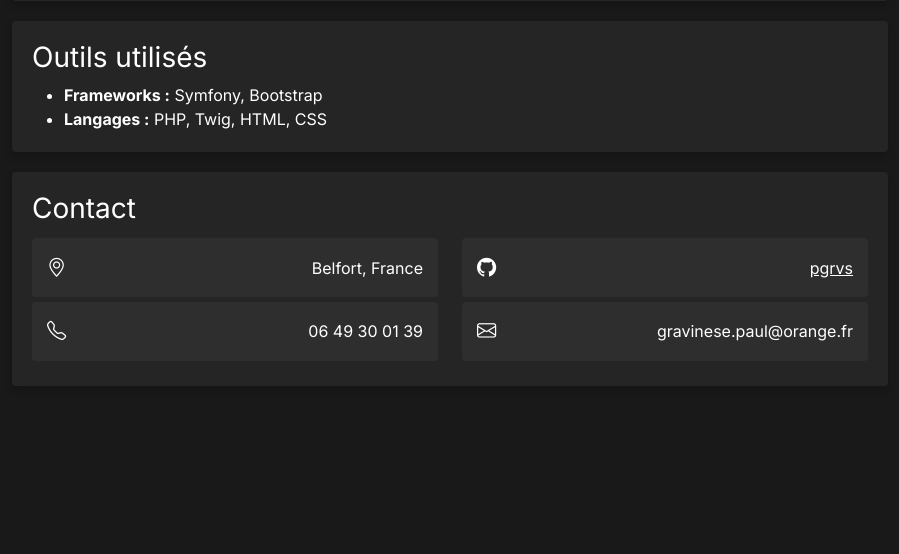
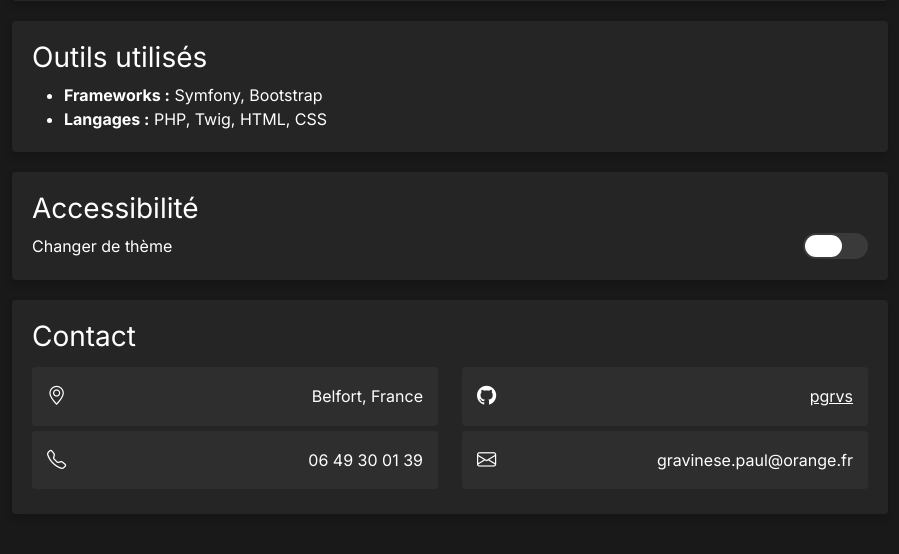
Before and after one commit to pgrvs/portfolio, a PHP site: page /src/projets/projet-blog.html in a window 1280 px wide. Shown: the part 924-1478 px from the top of the page, without its empty margins (190-1089 px from the left). Before the commit the page ends 1285 px from the top, so only its background shows below. Run offline with PHP 8.4, Linux system fonts and the light colour scheme.

Commit message:
Ajout d'un thème clair

```diff
--- a/index.html
+++ b/index.html
@@ -5,6 +5,7 @@
     <meta name="viewport" content="width=device-width, initial-scale=1.0">
     <title>Portfolio - Paul Gravinese</title>
     <link rel="preconnect" href="https://fonts.googleapis.com">
+    <script src="src/scripts/init-theme.js"></script>
     <link href="https://fonts.googleapis.com/css2?family=Inter:wght@300;400;700&display=swap" rel="stylesheet">
     <link href="https://cdn.jsdelivr.net/npm/bootstrap@5.3.0/dist/css/bootstrap.min.css" rel="stylesheet">
     <link rel="stylesheet" href="https://cdn.jsdelivr.net/npm/bootstrap-icons/font/bootstrap-icons.css">
@@ -142,10 +143,12 @@
         </div>
     </div>
 
+    <div id="theme-switcher-container"></div>
     <div id="footer-container"></div>
 
 </div>
 <script src="src/scripts/footer.js"></script>
 <script src="src/scripts/competences-script.js"></script>
+<script src="src/scripts/theme-switcher.js"></script>
 </body>
 </html>
--- a/projets.html
+++ b/projets.html
@@ -4,6 +4,7 @@
     <meta charset="UTF-8">
     <meta name="viewport" content="width=device-width, initial-scale=1.0">
     <link rel="preconnect" href="https://fonts.googleapis.com">
+    <script src="src/scripts/init-theme.js"></script>
     <link href="https://fonts.googleapis.com/css2?family=Inter:wght@300;400;700&display=swap" rel="stylesheet">
     <link href="https://cdn.jsdelivr.net/npm/bootstrap@5.3.0/dist/css/bootstrap.min.css" rel="stylesheet">
     <link rel="stylesheet" href="https://cdn.jsdelivr.net/npm/bootstrap-icons/font/bootstrap-icons.css">
@@ -112,10 +113,12 @@
         </div>
     </div>
 
+    <div id="theme-switcher-container"></div>
     <div id="footer-container"></div>
 
 </div>
 
 <script src="src/scripts/footer.js"></script>
+<script src="src/scripts/theme-switcher.js"></script>
 </body>
 </html>
--- /dev/null
+++ b/src/components/theme-switcher.html
@@ -0,0 +1,10 @@
+<div id="theme-switcher" class="section">
+  <h3>Accessibilité</h3>
+  <div class="theme-row">
+    <span class="theme-label">Changer de thème</span>
+    <label class="theme-toggle">
+      <input type="checkbox" id="toggle-theme" />
+      <span class="slider"></span>
+    </label>
+  </div>
+</div>
--- a/src/projets/projet-blog.html
+++ b/src/projets/projet-blog.html
@@ -5,6 +5,7 @@
     <meta name="viewport" content="width=device-width, initial-scale=1.0">
     <title>Blog</title>
     <link rel="preconnect" href="https://fonts.googleapis.com">
+    <script src="../scripts/init-theme.js"></script>
     <link href="https://fonts.googleapis.com/css2?family=Inter:wght@300;400;700&display=swap" rel="stylesheet">
     <link href="https://cdn.jsdelivr.net/npm/bootstrap@5.3.0/dist/css/bootstrap.min.css" rel="stylesheet">
     <link rel="stylesheet" href="https://cdn.jsdelivr.net/npm/bootstrap-icons/font/bootstrap-icons.css">
@@ -59,11 +60,14 @@
         </ul>
     </div>
 
+    <div id="theme-switcher-container"></div>
     <div id="footer-container"></div>
+
 </div>
 
 <script src="../scripts/footer.js"></script>
 <script src="../scripts/carousel.js"></script>
+<script src="../scripts/theme-switcher.js"></script>
 
 </body>
 </html>
--- a/src/projets/projet-fc-tourisme.html
+++ b/src/projets/projet-fc-tourisme.html
@@ -5,6 +5,7 @@
     <meta name="viewport" content="width=device-width, initial-scale=1.0">
     <title>FC Tourisme</title>
     <link rel="preconnect" href="https://fonts.googleapis.com">
+    <script src="../scripts/init-theme.js"></script>
     <link href="https://fonts.googleapis.com/css2?family=Inter:wght@300;400;700&display=swap" rel="stylesheet">
     <link href="https://cdn.jsdelivr.net/npm/bootstrap@5.3.0/dist/css/bootstrap.min.css" rel="stylesheet">
     <link rel="stylesheet" href="https://cdn.jsdelivr.net/npm/bootstrap-icons/font/bootstrap-icons.css">
@@ -59,6 +60,7 @@
         </ul>
     </div>
 
+    <div id="theme-switcher-container"></div>
     <div id="footer-container"></div>
 
 </div>
@@ -66,6 +68,7 @@
 <script src="../scripts/footer.js"></script>
 <script src="../scripts/carousel.js"></script>
 <script src="../scripts/retour.js"></script>
+<script src="../scripts/theme-switcher.js"></script>
 
 </body>
 </html>
--- a/src/projets/projet-ios-restaurant.html
+++ b/src/projets/projet-ios-restaurant.html
@@ -5,6 +5,7 @@
     <meta name="viewport" content="width=device-width, initial-scale=1.0">
     <title>Projet IOS - Restaurant</title>
     <link rel="preconnect" href="https://fonts.googleapis.com">
+    <script src="../scripts/init-theme.js"></script>
     <link href="https://fonts.googleapis.com/css2?family=Inter:wght@300;400;700&display=swap" rel="stylesheet">
     <link href="https://cdn.jsdelivr.net/npm/bootstrap@5.3.0/dist/css/bootstrap.min.css" rel="stylesheet">
     <link rel="stylesheet" href="https://cdn.jsdelivr.net/npm/bootstrap-icons/font/bootstrap-icons.css">
@@ -101,6 +102,7 @@
         </ul>
     </div>
 
+    <div id="theme-switcher-container"></div>
     <div id="footer-container"></div>
 
 </div>
@@ -108,6 +110,7 @@
 <script src="../scripts/footer.js"></script>
 <script src="../scripts/carousel.js"></script>
 <script src="../scripts/retour.js"></script>
+<script src="../scripts/theme-switcher.js"></script>
 
 </body>
 </html>
--- a/src/projets/projet-quiz.html
+++ b/src/projets/projet-quiz.html
@@ -5,6 +5,7 @@
     <meta name="viewport" content="width=device-width, initial-scale=1.0">
     <title>API Quiz et Jeu Quiz</title>
     <link rel="preconnect" href="https://fonts.googleapis.com">
+    <script src="../scripts/init-theme.js"></script>
     <link href="https://fonts.googleapis.com/css2?family=Inter:wght@300;400;700&display=swap" rel="stylesheet">
     <link href="https://cdn.jsdelivr.net/npm/bootstrap@5.3.0/dist/css/bootstrap.min.css" rel="stylesheet">
     <link rel="stylesheet" href="https://cdn.jsdelivr.net/npm/bootstrap-icons/font/bootstrap-icons.css">
@@ -61,12 +62,14 @@
         </ul>
     </div>
 
+    <div id="theme-switcher-container"></div>
     <div id="footer-container"></div>
 
 </div>
 
 <script src="../scripts/footer.js"></script>
 <script src="../scripts/carousel.js"></script>
+<script src="../scripts/theme-switcher.js"></script>
 
 </body>
 </html>
--- a/src/projets/projet-stage-accueil-client.html
+++ b/src/projets/projet-stage-accueil-client.html
@@ -5,6 +5,7 @@
     <meta name="viewport" content="width=device-width, initial-scale=1.0">
     <title>Accueil Client</title>
     <link rel="preconnect" href="https://fonts.googleapis.com">
+    <script src="../scripts/init-theme.js"></script>
     <link href="https://fonts.googleapis.com/css2?family=Inter:wght@300;400;700&display=swap" rel="stylesheet">
     <link href="https://cdn.jsdelivr.net/npm/bootstrap@5.3.0/dist/css/bootstrap.min.css" rel="stylesheet">
     <link rel="stylesheet" href="https://cdn.jsdelivr.net/npm/bootstrap-icons/font/bootstrap-icons.css">
@@ -58,12 +59,14 @@
         </p>
     </div>
 
+    <div id="theme-switcher-container"></div>
     <div id="footer-container"></div>
 
 </div>
 
 <script src="../scripts/footer.js"></script>
 <script src="../scripts/carousel.js"></script>
+<script src="../scripts/theme-switcher.js"></script>
 
 </body>
 </html>
--- a/src/projets/projet-stage-judo.html
+++ b/src/projets/projet-stage-judo.html
@@ -5,6 +5,7 @@
     <meta name="viewport" content="width=device-width, initial-scale=1.0">
     <title>Inscription - Judo de Vesoul</title>
     <link rel="preconnect" href="https://fonts.googleapis.com">
+    <script src="../scripts/init-theme.js"></script>
     <link href="https://fonts.googleapis.com/css2?family=Inter:wght@300;400;700&display=swap" rel="stylesheet">
     <link href="https://cdn.jsdelivr.net/npm/bootstrap@5.3.0/dist/css/bootstrap.min.css" rel="stylesheet">
     <link rel="stylesheet" href="https://cdn.jsdelivr.net/npm/bootstrap-icons/font/bootstrap-icons.css">
@@ -249,6 +250,7 @@
         </ul>
     </div>
 
+    <div id="theme-switcher-container"></div>
     <div id="footer-container"></div>
 
 </div>
@@ -256,6 +258,7 @@
 <script src="../scripts/footer.js"></script>
 <script src="../scripts/carousel.js"></script>
 <script src="../scripts/retour.js"></script>
+<script src="../scripts/theme-switcher.js"></script>
 
 </body>
 </html>
--- a/src/projets/projet-stage-web-documentaire.html
+++ b/src/projets/projet-stage-web-documentaire.html
@@ -5,6 +5,7 @@
     <meta name="viewport" content="width=device-width, initial-scale=1.0">
     <title>Web documentaire - Mémoire ouvrière du pays de Montbéliard</title>
     <link rel="preconnect" href="https://fonts.googleapis.com">
+    <script src="../scripts/init-theme.js"></script>
     <link href="https://fonts.googleapis.com/css2?family=Inter:wght@300;400;700&display=swap" rel="stylesheet">
     <link href="https://cdn.jsdelivr.net/npm/bootstrap@5.3.0/dist/css/bootstrap.min.css" rel="stylesheet">
     <link rel="stylesheet" href="https://cdn.jsdelivr.net/npm/bootstrap-icons/font/bootstrap-icons.css">
@@ -282,6 +283,7 @@
         </ul>
     </div>
 
+    <div id="theme-switcher-container"></div>
     <div id="footer-container"></div>
 
 </div>
@@ -289,6 +291,7 @@
 <script src="../scripts/footer.js"></script>
 <script src="../scripts/carousel.js"></script>
 <script src="../scripts/retour.js"></script>
+<script src="../scripts/theme-switcher.js"></script>
 
 </body>
 </html>
--- /dev/null
+++ b/src/scripts/init-theme.js
@@ -0,0 +1,4 @@
+(function () {
+    const savedTheme = localStorage.getItem("theme") || "dark";
+    document.documentElement.setAttribute("data-theme", savedTheme);
+})();
--- a/src/styles/style_global.css
+++ b/src/styles/style_global.css
@@ -42,6 +42,59 @@
     box-shadow: 0 4px 8px rgba(0, 0, 0, 0.2);
 }
 
+.theme-row {
+    display: flex;                /* active le mode flex */
+    justify-content: space-between; /* espace les enfants aux extrémités */
+    align-items: center;          /* aligne verticalement */
+    margin-bottom: 16px;
+}
+
+/* Conteneur du switch — plus besoin de display:flex ici */
+.theme-toggle {
+    position: relative;
+    width: 65px;
+    height: 26px;
+}
+
+/* Masquer la checkbox native */
+.theme-toggle input {
+    opacity: 0;
+    width: 0;
+    height: 0;
+}
+
+/* Track du switch */
+.theme-toggle .slider {
+    position: absolute;
+    cursor: pointer;
+    top: 0; left: 0; right: 0; bottom: 0;
+    background-color: #3a3a3a;
+    border-radius: 999px;         /* track parfaitement arrondi */
+    transition: background-color 0.3s;
+}
+
+/* Knob ovale */
+.theme-toggle .slider::before {
+    content: "";
+    position: absolute;
+    top: 2px;    /* centrer verticalement */
+    left: 2px;   /* espace depuis le bord gauche */
+    width: 37px; /* largeur du knob */
+    height: 22px;/* hauteur du knob, un peu plus fine que le track */
+    background-color: #fff;
+    border-radius: 30px; /* demi-hauteur pour un ovale parfait */
+    transition: transform 0.3s;
+}
+
+/* État ON */
+.theme-toggle input:checked + .slider {
+    background: linear-gradient(to right, var(--banniere-color-2), var(--banniere-color-1));
+}
+
+.theme-toggle input:checked + .slider::before {
+    transform: translateX(24px); /* déplace l’ovale à droite */
+}
+
 .footer {
     background: var(--background-element-color);
     padding: 20px;
@@ -60,7 +113,7 @@
     margin: 5px 0;
 
     a {
-        color: white;
+        color: var(--white-color);
     }
 }
 
--- a/src/styles/variables.css
+++ b/src/styles/variables.css
@@ -2,6 +2,10 @@
     --background-page-color: #191919;
     --white-color: #fff;
     --background-element-color: #252525;
+    --attachment-tag: #3e3e3e;
+    --background-card: #1e1e1e;
+    --background-card-label: #33333399;
+    --background-card-body: #242424;
     --box-color: #2e2e2e;
     --button-hover-color: #424141;
     --attachment-color: #4a4a4a;
@@ -10,3 +14,20 @@
     --banniere-color-1: #007806;
     --banniere-color-2: #00c306;
 }
+
+:root[data-theme="light"] {
+    --background-page-color: #f0f0f0;
+    --white-color: #000;
+    --background-element-color: #ffffff;
+    --attachment-tag: #dcdcdc;
+    --background-card: #ffffff;
+    --background-card-label: #cccccc;
+    --background-card-body: #f9f9f9;
+    --box-color: #e0e0e0;
+    --button-hover-color: #c0c0c0;
+    --attachment-color: #bcbcbc;
+    --carousel-control-color: #aaaaaa;
+    --carousel-control-hover-color: #888888;
+    --banniere-color-1: #007806;
+    --banniere-color-2: #00c306;
+}
```
Also changed, not shown: src/scripts/theme-switcher.js (added, +31 -0 lines), src/styles/style_accueil.css (+5 -5 lines).
